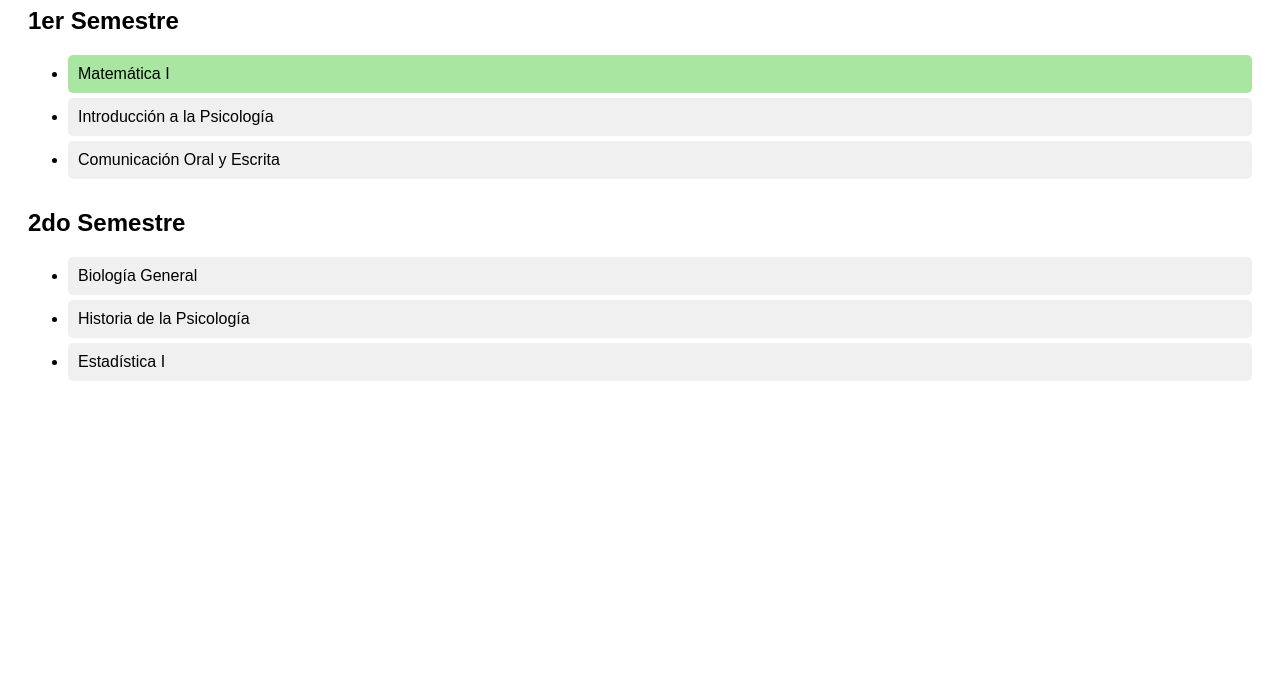
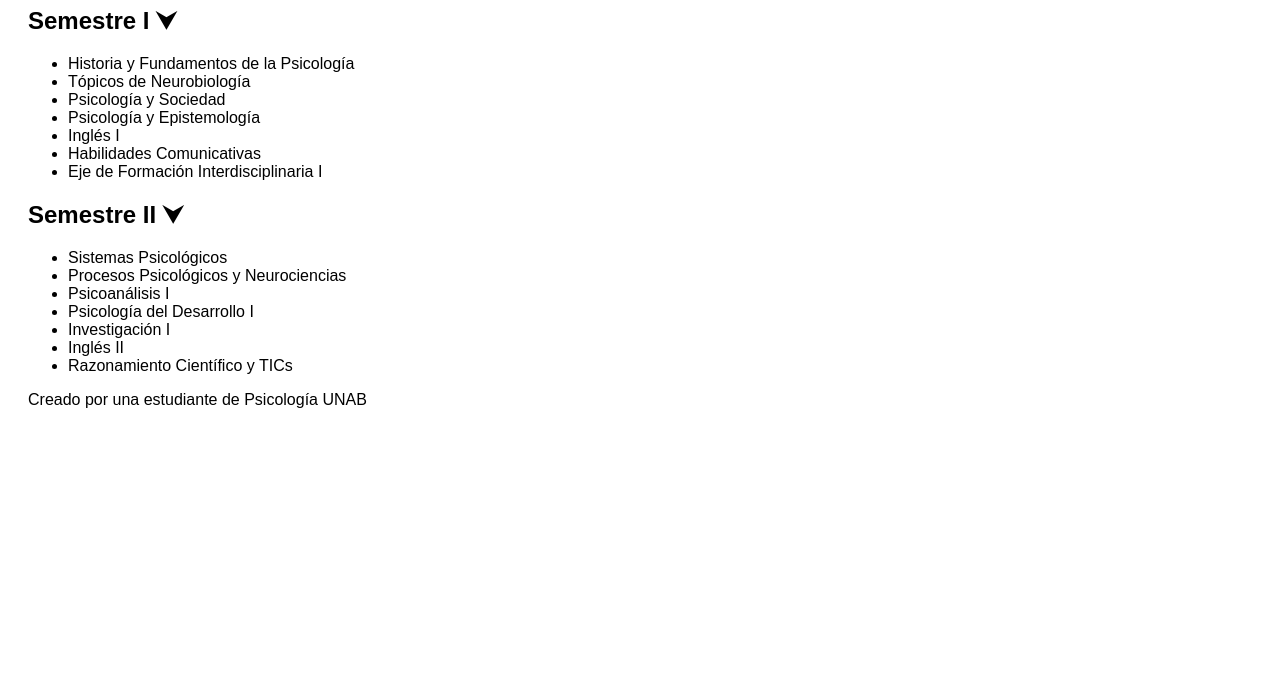
Before and after one commit to kathy25056/Mi-malla, a plain HTML site: page index.html in a window 1280 px wide. Shown: the part 101-800 px from the top of the page. Drawn offline with Linux system fonts and the light colour scheme.

Commit message:
Update index.html

```diff
--- a/index.html
+++ b/index.html
@@ -1,29 +1,50 @@
 <!DOCTYPE html>
 <html lang="es">
 <head>
-  <meta charset="UTF-8">
-  <title>Mi Malla Interactiva</title>
-  <link rel="stylesheet" href="style.css">
+  <meta charset="UTF-8" />
+  <meta name="viewport" content="width=device-width, initial-scale=1.0"/>
+  <title>Malla Interactiva Psicología UNAB</title>
+  <link rel="stylesheet" href="style.css" />
 </head>
 <body>
-  <h1>Malla Interactiva</h1>
+  <header>
+    <h1>Malla Interactiva - Psicología UNAB</h1>
+  </header>
 
-  <div class="semestre">
-    <h2>1er Semestre</h2>
-    <ul>
-      <li class="ramo aprobado">Matemática I</li>
-      <li class="ramo">Introducción a la Psicología</li>
-      <li class="ramo">Comunicación Oral y Escrita</li>
-    </ul>
-  </div>
+  <main>
+    <section class="semester" id="sem1">
+      <h2 onclick="toggle('sem1-courses')">Semestre I ⮟</h2>
+      <ul id="sem1-courses" class="courses hidden">
+        <li>Historia y Fundamentos de la Psicología</li>
+        <li>Tópicos de Neurobiología</li>
+        <li>Psicología y Sociedad</li>
+        <li>Psicología y Epistemología</li>
+        <li>Inglés I</li>
+        <li>Habilidades Comunicativas</li>
+        <li>Eje de Formación Interdisciplinaria I</li>
+      </ul>
+    </section>
 
-  <div class="semestre">
-    <h2>2do Semestre</h2>
-    <ul>
-      <li class="ramo">Biología General</li>
-      <li class="ramo">Historia de la Psicología</li>
-      <li class="ramo">Estadística I</li>
-    </ul>
-  </div>
+    <section class="semester" id="sem2">
+      <h2 onclick="toggle('sem2-courses')">Semestre II ⮟</h2>
+      <ul id="sem2-courses" class="courses hidden">
+        <li>Sistemas Psicológicos</li>
+        <li>Procesos Psicológicos y Neurociencias</li>
+        <li>Psicoanálisis I</li>
+        <li>Psicología del Desarrollo I</li>
+        <li>Investigación I</li>
+        <li>Inglés II</li>
+        <li>Razonamiento Científico y TICs</li>
+      </ul>
+    </section>
+
+    <!-- Agrega los otros semestres copiando el mismo formato -->
+  </main>
+
+  <footer>
+    <p>Creado por una estudiante de Psicología UNAB</p>
+  </footer>
+
+  <script src="script.js"></script>
 </body>
 </html>
```
